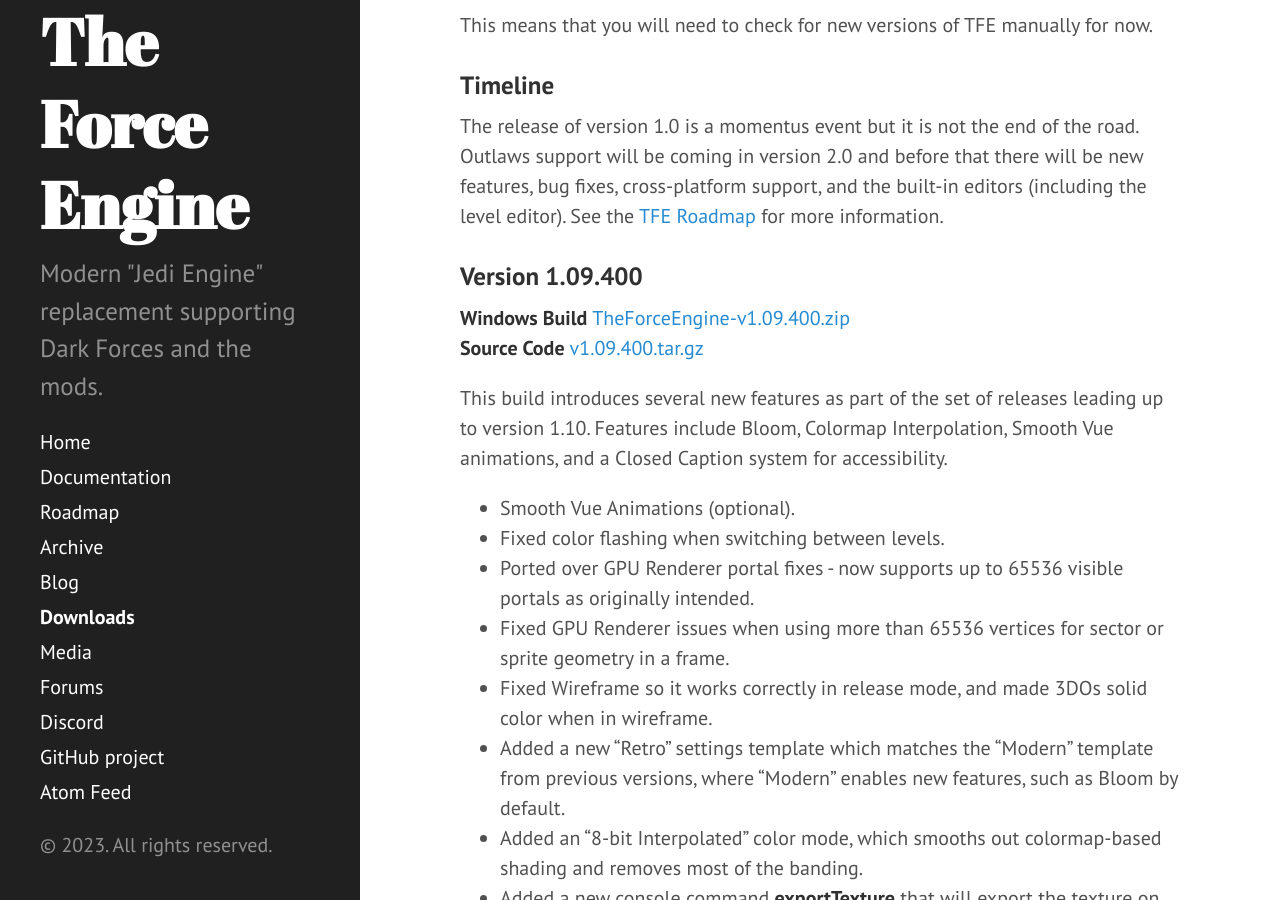
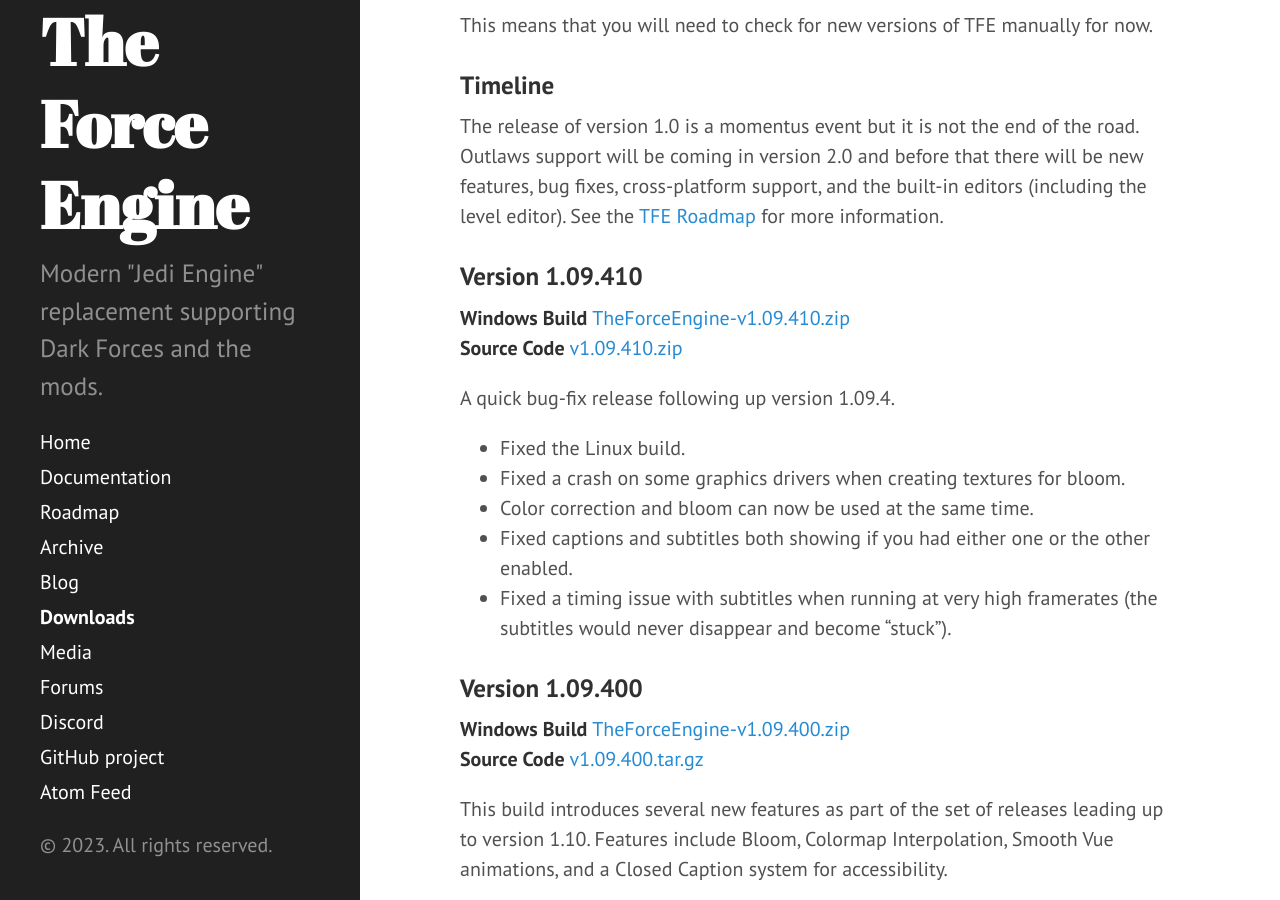
Before and after one commit to TheForceEngine/TheForceEngine.github.io, a Jekyll site: the page built from downloads.md, in a window 1280 px wide and 900 px high, scrolled down 410 px. Built offline with Jekyll 4.4.1, drawn with Linux system fonts in a browser that asks for light colours.

Commit message:
Update downloads.md

```diff
--- a/downloads.md
+++ b/downloads.md
@@ -10,6 +10,18 @@
 
 ### Timeline
 The release of version 1.0 is a momentus event but it is not the end of the road. Outlaws support will be coming in version 2.0 and before that there will be new features, bug fixes, cross-platform support, and the built-in editors (including the level editor). See the [TFE Roadmap](Roadmap.md) for more information.
+
+### Version 1.09.410
+**Windows Build** [TheForceEngine-v1.09.410.zip](https://github.com/luciusDXL/TheForceEngine/releases/download/v1.09.410/TheForceEngine-v1.09.410.zip) <br>
+**Source Code** [v1.09.410.zip](https://github.com/luciusDXL/TheForceEngine/archive/refs/tags/v1.09.410.zip)
+
+A quick bug-fix release following up version 1.09.4.
+
+* Fixed the Linux build.
+* Fixed a crash on some graphics drivers when creating textures for bloom.
+* Color correction and bloom can now be used at the same time.
+* Fixed captions and subtitles both showing if you had either one or the other enabled.
+* Fixed a timing issue with subtitles when running at very high framerates (the subtitles would never disappear and become "stuck").
 
 ### Version 1.09.400
 **Windows Build** [TheForceEngine-v1.09.400.zip](https://github.com/luciusDXL/TheForceEngine/releases/download/v1.09.400/TheForceEngine-v1.09.400.zip) <br>
```
